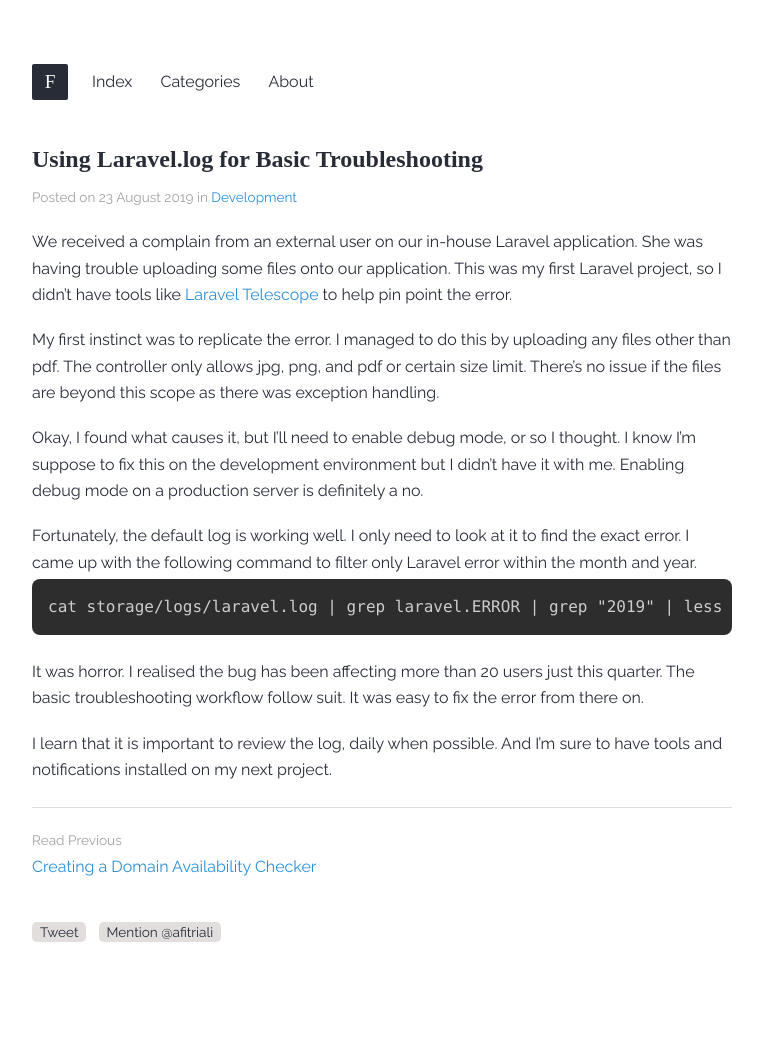
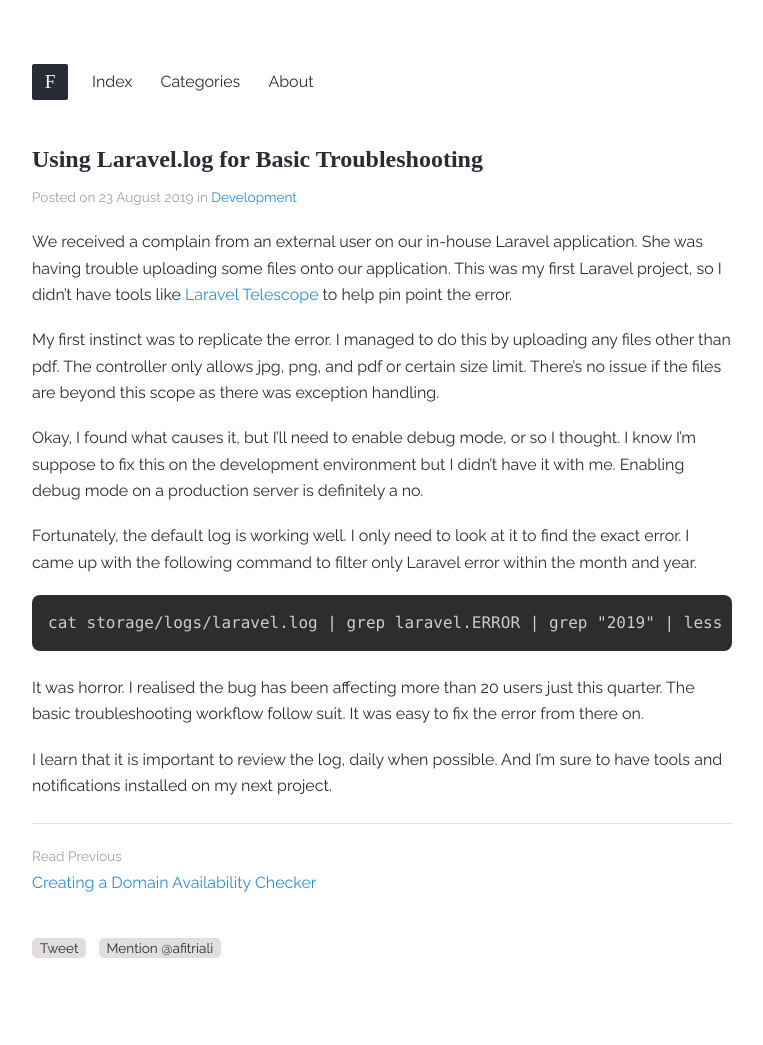
Before and after one commit to xfltrt/xfltrt.github.io, a Jekyll site: the page built from _posts/2019-08-23-troubleshooting-with-laravel-log.md, in a window 1280 px wide. Shown: the whole page, without its empty margins (258-1021 px from the left). Built offline with Jekyll 4.4.1, drawn with Linux system fonts in a browser that asks for light colours; some web fonts are replaced; comment, search, counter and statistics services are not loaded.

Commit message:
Update main.scss

```diff
--- a/_sass/main.scss
+++ b/_sass/main.scss
@@ -272,7 +272,7 @@
 
 pre {
   border-radius: 8px;
-  margin: 36px 0 0 0;
+  margin: 24px 0 !important;
   overflow: scroll;
   padding: 12px;
   width: 100%;
```
